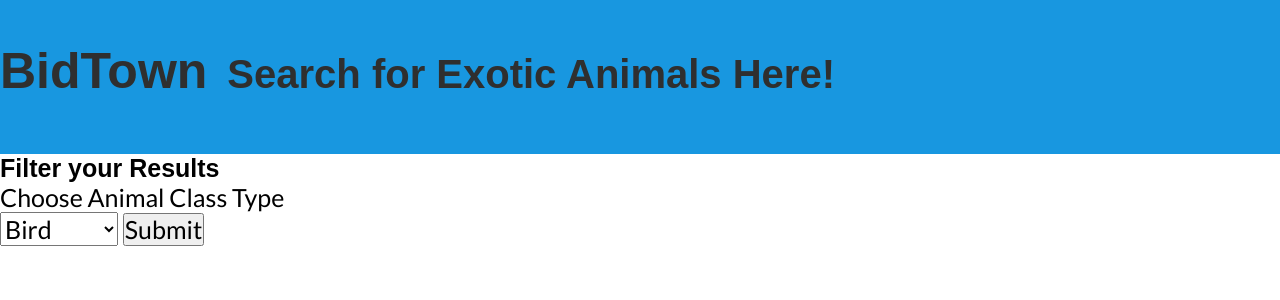
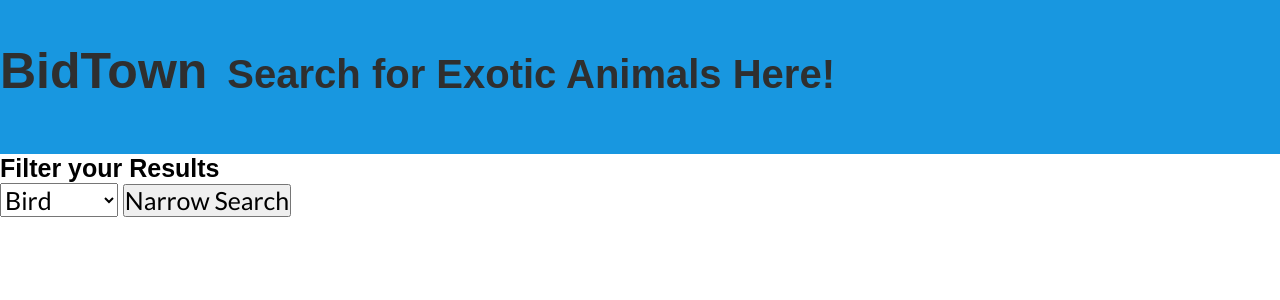
Before and after one commit to TheHatchetteMan/BidTown2.0, a Flask app: page /browse in a window 1280 px wide. Shown: the part 29-329 px from the top of the page. Run offline with Flask 2, Linux system fonts and the light colour scheme; some web fonts are replaced.

Commit message:
Removed Browse.html at project level, Edited Browse.html in templates
Cleaned up the form in preparation for testing.

```diff
--- a/DB_Helper.py
+++ b/DB_Helper.py
@@ -1,8 +1,8 @@
 import mysql.connector
 from mysql.connector import errorcode
 
-#filepath = "/home/edwin/Documents/Software_Engineering/BidTown/db_cnxn"
-filepath = r'C:\Users\etwit\Documents\USC FALL 18\CSCI 540\BidTown\BidTown\mysqlconnection.txt.txt' #erin uncomment this
+filepath = "/home/edwin/Documents/Software_Engineering/BidTown/db_cnxn"
+# filepath = r'C:\Users\etwit\Documents\USC FALL 18\CSCI 540\BidTown\BidTown\mysqlconnection.txt.txt' #erin uncomment this
 
 def read_mysql_config(filepath):
     '''
--- a/templates/Browse.html
+++ b/templates/Browse.html
@@ -15,36 +15,52 @@
     <h1 class="col-lg text-center">BidTown<small>&ensp;Search for Exotic Animals Here!</small></h1>
 </div>
 
- <form action="/filter" method="POST">
+<div class="filter-feature">
+<form class="filter-by-class" action="/filter" method="POST">
     <h4>Filter your Results</h4>
-        <p>Choose Animal Class Type</p>
-        <select name="Class" size="1">
+    <p></p>
+    <!--<label for="Class">Choose an animal type</label><br/>-->
+    <select id="Class" name="Class" size="1">
         <option value="Bird">Bird</option>
         <option value="Bug">Bug</option>
         <option value="Mammal">Mammal</option>
         <option value="Reptile">Reptile</option>
     </select>
-         <input type="submit">
+    <input class="submit-button" type="submit" value="Narrow Search">
+</form>
+</div>
 
-  </form>
+<br/>
 
+<div class="filter-feature">
 {% if ClassType == "Bird" %}
-          <form action="/filterbird" method="POST">
-              <p>Narrow Down Search Results By Checking Class Attributes</p>
+<label for="attributes">attributes:</label>
+<form id="attributes"action="/filterbird" method="post">
+    <label for="Flight">Flight</label>
+    <input type="checkbox" id="Flight" name="Flight"  value="Flight"/>
+    <label for="Carniverous">Carniverous</label>
+    <input type="checkbox" id="Carniverous" name="Carniverous" value="Carniverous"/>
+    <label for="Feathers">Feathers</label>
+    <input type="checkbox" id="Feathers" name="Feathers" value="Feathers"/>
+    <label for="Swim">Swim</label>
+    <input type="checkbox" id="Swim" name="Swim" value="Swim"/>
 
-              <li>Flight: <input type="checkbox" name="Flight"  value="Flight" >
-                  Carniverous: <input type="checkbox" name="Carniverous" value ="Carniverous" >
-                  Feathers: <input type="checkbox" name="Feathers" value = "Feathers" >
-                  Swim: <input type="checkbox" name ="Swim" value = "Swim" >
-                   <input type="submit">
+    <input class="submit-button" type="submit" value="Filter by Attribute"/>
 
     {% for item in item_list %}
-                   <h1 style="color:blue;">{{ item[3] }}</h1><br>
-                   <img src="{{item[4]}}"
-                   width="15%" height="25%"><img><br>
+    <br>
+    <br>
+    <label for="browse-class-results">Results:</label>
+    <br>
+    <ol id="browse-class-results">
+        <li>
+            <p>{{ item[3] }}</p>
+            <img src="{{item[4]}}" width="15%" height="15%"/>
             <p>Current Bid: ${{item[6]}}</p>
+        </li>
+    </ol>
     {% endfor %}
-              </li>
+
 </form>
 {% for bird in bird_list %}
 <h1 style="color:blue;">{{ bird[3] }}</h1><br>
@@ -53,7 +69,7 @@
 <p>Current Bid: ${{bird[6]}}</p>
 {% endfor %}
 {% endif %}
-
+</div>
 
 
 {% endblock %}
```
Also changed, not shown: Browse.html (deleted, +0 -10 lines), routes.py (+26 -26 lines). Lines whose indentation alone changed are shown as unchanged.
